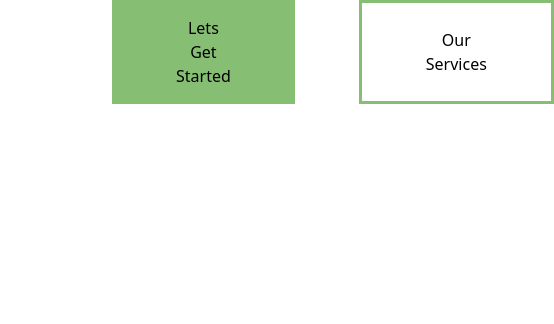
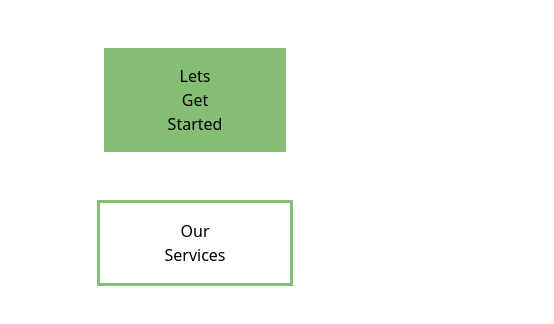
Before and after one commit to NotCJSBirdie/greaktech2022, a Next.js app: page /components/Buttons in a window 390 px wide. Shown: the top 324 px of the page, 554 px wide, since content can reach past the window. Built offline with nearby package versions, Linux system fonts and the light colour scheme.

Commit message:
version 4.1

```diff
--- a/pages/components/Buttons.tsx
+++ b/pages/components/Buttons.tsx
@@ -5,9 +5,13 @@ import styles from "../../styles/Buttons.module.css";
 const Buttons = () => {
   return (
     <div className="w-full">
-      <div className="flex flex-row px-20">
-        <Button id={styles.buttonA}>Lets Get Started</Button>
-        <Button id={styles.buttonB}>Our Services</Button>
+      <div className="flex flex-col items-center px-20 md:flex-row">
+        <Button id={styles.buttonA} className="mb-6 mt-12 md:my-0">
+          Lets Get Started
+        </Button>
+        <Button id={styles.buttonB} className="mt-6 mb-12 md:my-0">
+          Our Services
+        </Button>
       </div>
     </div>
   );
--- a/pages/components/Header.tsx
+++ b/pages/components/Header.tsx
@@ -37,7 +37,7 @@ const Header = () => {
     <div>
       <div
         id="desktopheader"
-        className="fixed hidden w-full items-center bg-white px-12 py-4 text-black shadow-2xl md:grid md:grid-cols-5 md:grid-rows-1 md:items-center md:gap-4"
+        className="fixed z-10 hidden w-full items-center bg-white px-12 py-4 text-black shadow-2xl md:grid md:grid-cols-5 md:grid-rows-1 md:items-center md:gap-4"
       >
         <div className="text-center">
           <Dropdown>
@@ -88,7 +88,7 @@ const Header = () => {
 
       <div
         id="mobileheader"
-        className="fixed w-full bg-white py-4 px-2 text-black shadow-2xl md:hidden"
+        className="fixed z-10 w-full bg-white py-4 px-2 text-black shadow-2xl md:hidden"
       >
         <div className="flex flex-row justify-between">
           <button
```
